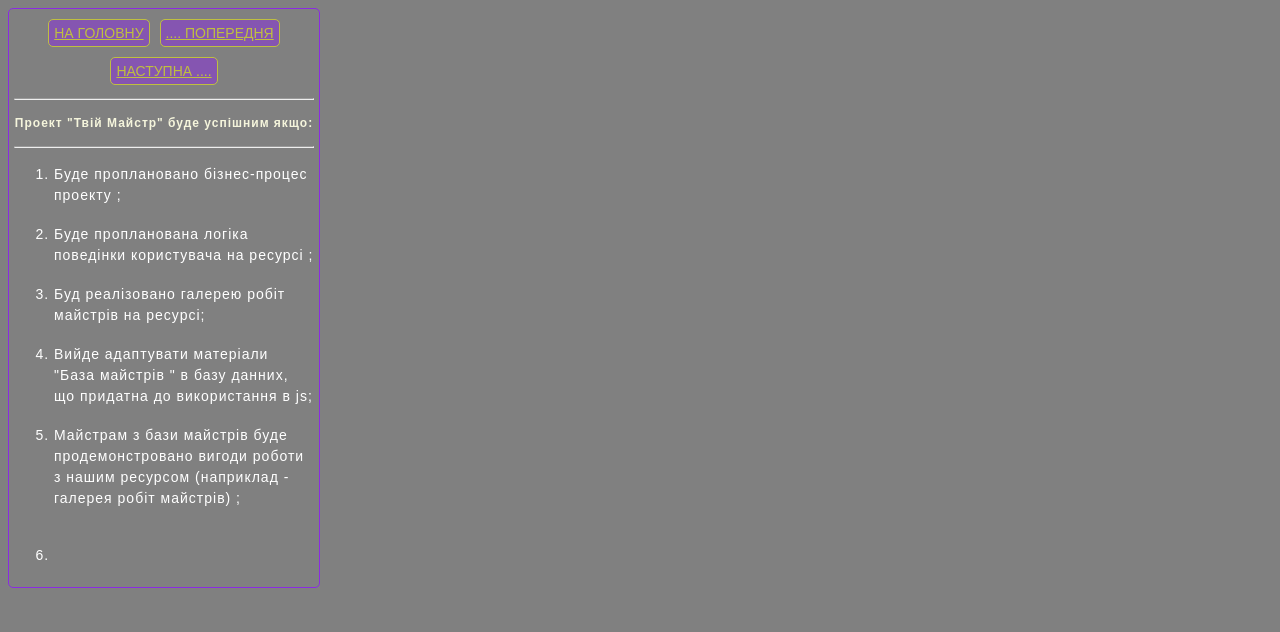
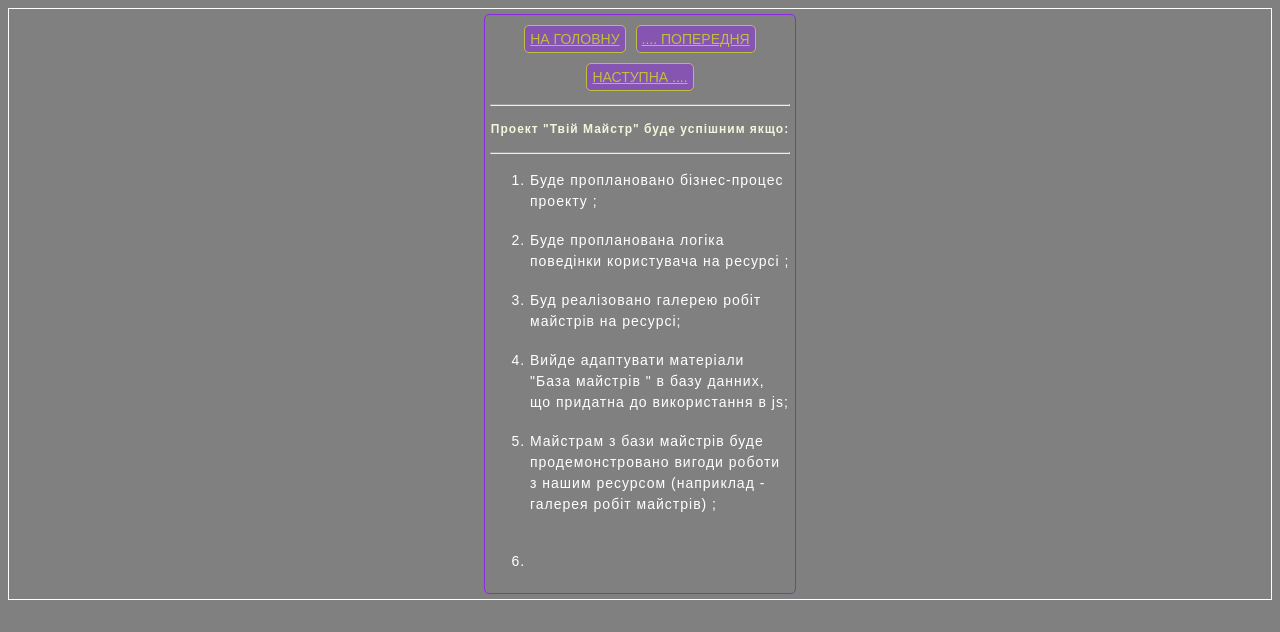
Before and after one commit to IvanSlivenko/your-master, a plain HTML site: page 1-index.html in a window 1280 px wide. Drawn offline with Linux system fonts and the light colour scheme.

Commit message:
etap-11-01-2023-10-26

```diff
--- a/1-index.html
+++ b/1-index.html
@@ -9,15 +9,20 @@
      <!-- syles.css -->
     <title>your-master</title>
 
-    <div class="container">
-        <div class="nav">
-    <a href="./index.html" class="mater-link--three">На головну</a>
-    <a href="./index.html" class="mater-link--three">.... попередня</a>
-    <a href="./index.html" class="mater-link--three">наступна ....</a>
+
     </head>
 <body>
 
-</div>
+  <div class="total-box">
+ <div class="container">
+
+    <div class="nav">
+
+        <a href="./index.html" class="mater-link--three">На головну</a>
+        <a href="./index.html" class="mater-link--three">.... попередня</a>
+        <a href="./index.html" class="mater-link--three">наступна ....</a>
+
+    </div>
 <hr>
     <div class="container-title">
     <h1 class="master-title">Проект "Твій Майстр" буде успішним якщо:</h1>
@@ -45,6 +50,7 @@
 <li class="list-item"></li>
 </ul>
 </div>
+</div>
 
 
 
--- a/styles.css
+++ b/styles.css
@@ -1,6 +1,16 @@
 body{
     background-color: gray;
     color: beige;
+}
+.total-box{
+    max-width: 100%;
+    max-height: auto;
+    padding: 5px;
+    display: flex;
+    align-items: center;
+    justify-content: center;
+    border: 1px solid white;
+
 }
 .img_box--Oun{
     display: flex;
```
Also changed, not shown: index.html (+2 -0 lines).
